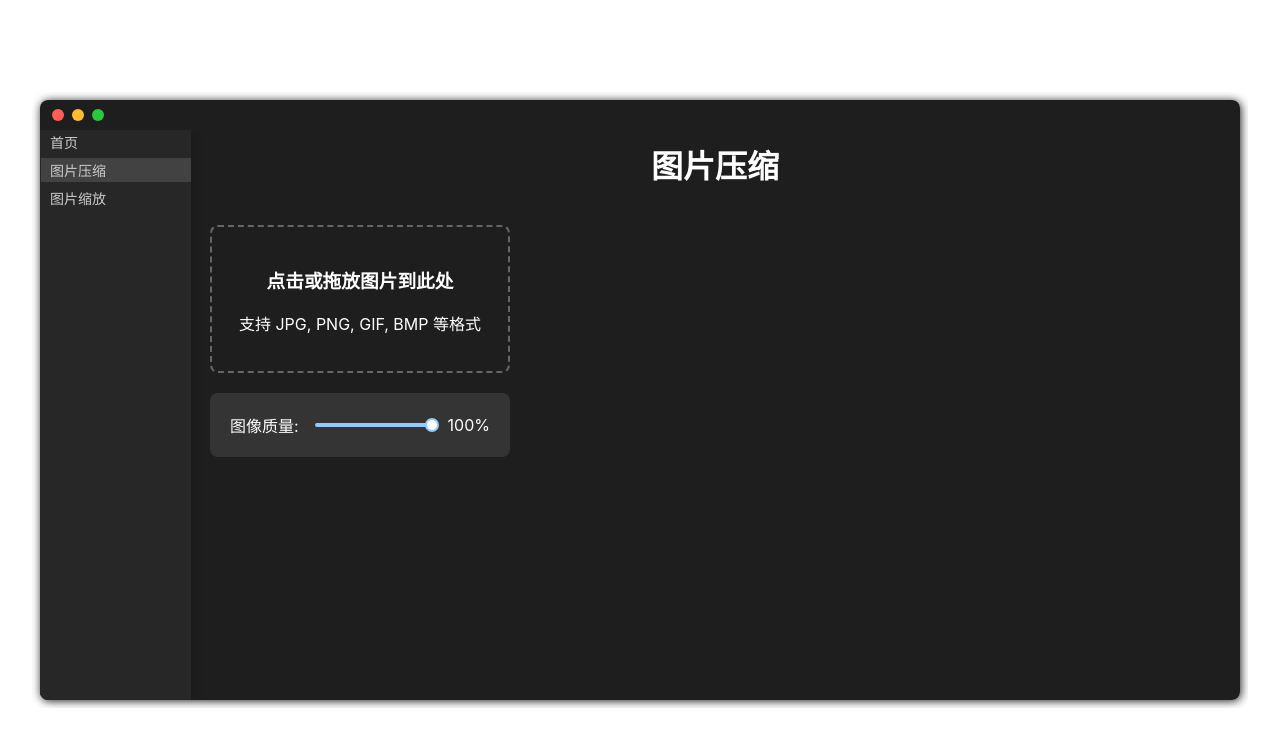
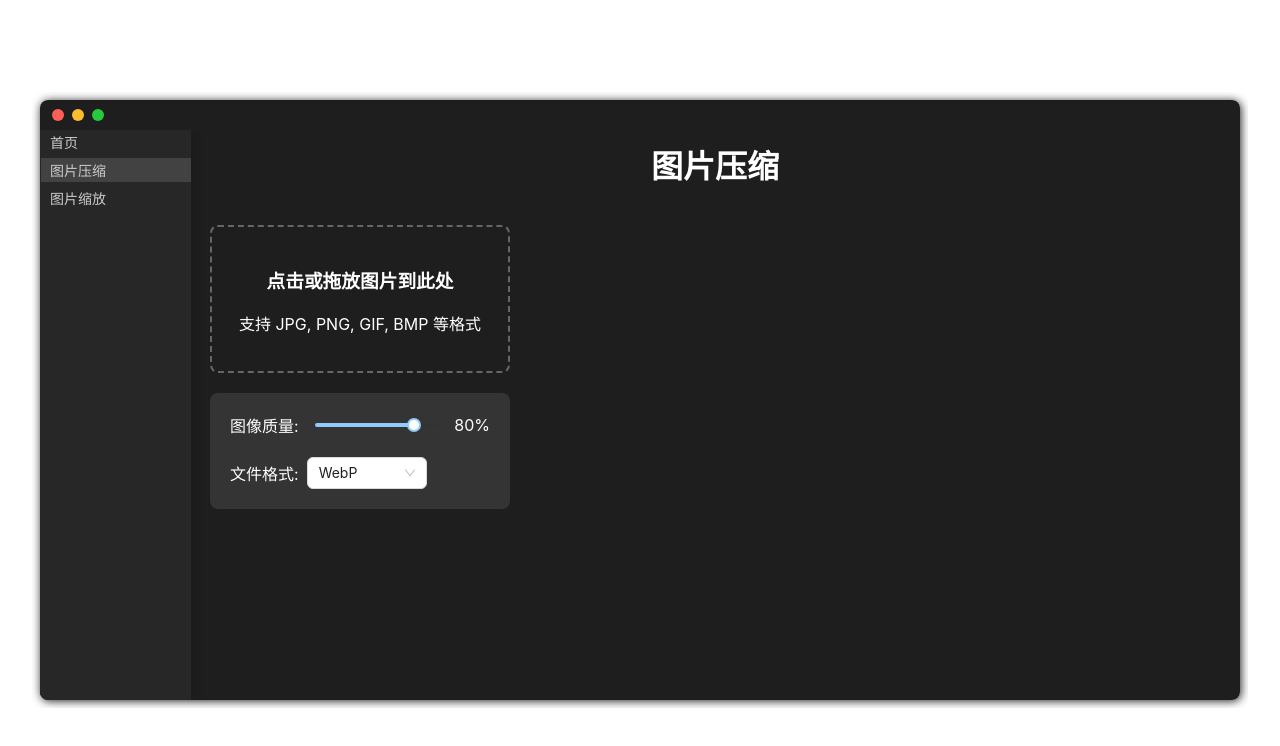
Before and after one commit to gausszhou/image-tools, a React (Vite) app: page /image-tools/compress in a window 1280 px wide. Shown: the top 746 px of the page. Built offline with nearby package versions, Linux system fonts and the light colour scheme.

Commit message:
feat: 图片压缩支持三种格式

```diff
--- a/src/pages/ImageCompress.css
+++ b/src/pages/ImageCompress.css
@@ -53,28 +53,12 @@
     padding: 20px;
     background-color: rgba(245, 245, 245, 0.1);
     border-radius: 8px;
+    display: flex;
+    flex-direction: column;
+    gap: 20px;
 }
 
-.image-converter__download button,
-.image-converter__copy {
-    background-color: #2196f3;
-    color: white;
-    border: none;
-    padding: 10px 20px;
-    border-radius: 4px;
-    cursor: pointer;
-    font-size: 1em;
-    transition: background-color 0.3s ease;
-}
 
-.image-converter__download button:hover,
-.image-converter__copy:hover {
-    background-color: #1976d2;
-}
-
-.image-converter__copy {
-  margin-left: 8px;
-}
 .image-converter__progress {
     margin: 20px 0;
 }
@@ -130,18 +114,22 @@
 .image-converter__preview {
     display: grid;
     grid-template-columns: repeat(auto-fit, minmax(300px, 1fr));
-    gap: 20px;
-    margin-top: 20px;
+    gap: 8px;
     background-color: #fff;
-    padding: 16px;
+    padding: 8px;
     border-radius: 8px;
 }
 
 .image-converter__preview-item {
+  box-sizing: border-box;
     border: 2px solid #409eff;
     border-radius: 8px;
     padding: 16px;
     text-align: center;
+}
+
+.image-converter__preview-item h3 {
+  color: #000;
 }
 
 .image-converter__preview-img {
@@ -152,7 +140,28 @@
 }
 
 .image-converter__file-info {
-    color: #bdbdbd;
+    color: #000;
     font-size: 0.9em;
     margin: 10px 0;
 }
+
+.image-converter__download button,
+.image-converter__copy {
+    background-color: #2196f3;
+    color: white;
+    border: none;
+    padding: 6px 12px;
+    border-radius: 4px;
+    cursor: pointer;
+    font-size: 1em;
+    transition: background-color 0.3s ease;
+}
+
+.image-converter__download button:hover,
+.image-converter__copy:hover {
+    background-color: #1976d2;
+}
+
+.image-converter__copy {
+  margin-left: 8px;
+}
--- a/src/pages/ImageCompress.tsx
+++ b/src/pages/ImageCompress.tsx
@@ -1,7 +1,7 @@
 import React, { useState, useRef } from 'react';
-import { Slider } from 'antd';
+import { Slider, Select } from 'antd';
 import './ImageCompress.css';
-import { formatFileSize, getImageDimensions, convertToWebP } from '../utils';
+import { formatFileSize, getImageDimensions, compressImage } from '../utils';
 
 interface ImageInfo {
   url: string;
@@ -17,8 +17,8 @@ const ImageCompress: React.FC = () => {
   const [originalImage, setOriginalImage] = useState<ImageInfo | null>(null);
   const [webpImage, setWebpImage] = useState<ImageInfo | null>(null);
   const [base64Image, setBase64Image] = useState<string>('');
-  const [quality, setQuality] = useState<number>(100);
-  const [progress, setProgress] = useState<number>(0);
+  const [quality, setQuality] = useState<number>(80);
+  const [format, setFormat] = useState<string>('webp');
   const [status, setStatus] = useState<string>('');
   const [error, setError] = useState<string>('');
   const [isDragging, setIsDragging] = useState<boolean>(false);
@@ -52,11 +52,11 @@ const ImageCompress: React.FC = () => {
     try {
       setStatus('开始转换');
       setError('');
-      const result = await convertToWebP(originalImage.url, originalImage.dimensions!, quality);
+      const result = await compressImage(originalImage.url, originalImage.dimensions!, quality, format);
 
       setWebpImage({
         url: result.webpUrl,
-        name: originalImage.name.replace(/\.[^/.]+$/, '.webp'),
+        name: originalImage.name.replace(/\.[^/.]+$/, '.' + format),
         size: result.blob.size,
         dimensions: originalImage.dimensions
       });
@@ -150,6 +150,17 @@ const ImageCompress: React.FC = () => {
               />
               <span>{quality}%</span>
             </div>
+            <div className="image-converter__quality">
+              <label htmlFor="quality">文件格式:</label>
+              <Select value={format} onChange={setFormat}
+                options={[
+                  { value: 'webp', label: 'WebP' },
+                  { value: 'jepg', label: 'JPEG' },
+                  { value: 'png', label: 'PNG' },
+                ]}
+                style={{ width: 120 }}
+              />
+            </div>
           </div>
           {originalImage && (
             <button
@@ -172,7 +183,8 @@ const ImageCompress: React.FC = () => {
                 <h3>原始图片</h3>
                 <img src={originalImage.url} alt="原始图片" className="image-converter__preview-img" />
                 <div className="image-converter__file-info">
-                  {originalImage.name} ({formatFileSize(originalImage.size)})
+                  <span>{originalImage.name} </span>
+                  <span style={{ fontWeight: 700 }}>({formatFileSize(originalImage.size)})</span>
                   {originalImage.dimensions &&
                     ` ${originalImage.dimensions.width}×${originalImage.dimensions.height}`}
                 </div>
@@ -181,7 +193,8 @@ const ImageCompress: React.FC = () => {
                 <h3>WebP 图片</h3>
                 <img src={webpImage.url} alt="WebP图片" className="image-converter__preview-img" />
                 <div className="image-converter__file-info">
-                  {webpImage.name} ({formatFileSize(webpImage.size)})
+                  <span>{webpImage.name}</span>
+                  <span style={{ fontWeight: 700 }}>({formatFileSize(webpImage.size)})</span>
                   {webpImage.dimensions &&
                     ` ${webpImage.dimensions.width}×${webpImage.dimensions.height}`}
                 </div>
--- a/src/pages/ImageScale.css
+++ b/src/pages/ImageScale.css
@@ -121,12 +121,11 @@
   gap: 20px;
 }
 
-
 .image-scale__preview {
   display: grid;
   grid-template-columns: repeat(auto-fit, minmax(300px, 1fr));
-  gap: 20px;
-  padding: 20px;
+  gap: 10px;
+  padding: 8px;
   background-color: #fff;
   border-radius: 8px;
 }
@@ -151,7 +150,7 @@
 }
 
 .image-scale__info {
-  color: #bdbdbd;
+  color: #000;
   font-size: 0.9em;
 }
 
--- a/src/utils/index.ts
+++ b/src/utils/index.ts
@@ -26,10 +26,11 @@ export interface WebPConversionResult {
   base64data: string;
 }
 
-export const convertToWebP = (
+export const compressImage = (
   imageDataUrl: string,
   dimensions: { width: number; height: number },
-  quality: number
+  quality: number,
+  format = 'webp'
 ): Promise<WebPConversionResult> => {
   return new Promise((resolve, reject) => {
     try {
@@ -55,7 +56,7 @@ export const convertToWebP = (
             }
 
             const webpUrl = URL.createObjectURL(blob);
-            const webpName = 'converted.webp';
+            const webpName = 'converted.' + format;
 
             // 将 blob 转换为 base64
             const reader = new FileReader();
@@ -73,7 +74,7 @@ export const convertToWebP = (
             };
             reader.readAsDataURL(blob);
           },
-          'image/webp',
+          'image/' + format,
           quality / 100
         );
       };
```
